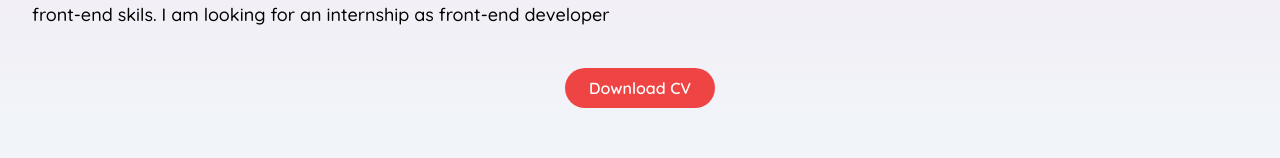
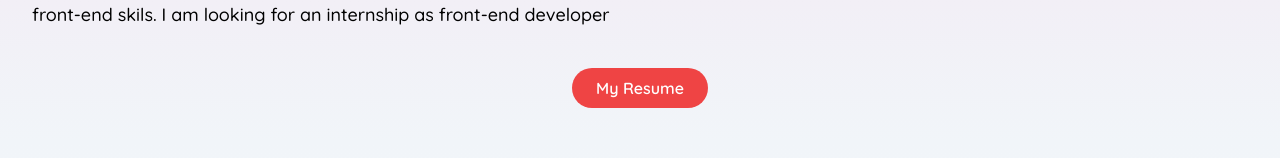
Before and after one commit to huynth1801/huuhuy-porfolio, a React (Create React App) app: page / in a window 1280 px wide. Shown: the part 793-951 px from the top of the page. Built offline with nearby package versions, Linux system fonts and the light colour scheme; a web font is replaced by a local one.

Commit message:
add download button

```diff
--- a/src/components/About/About.jsx
+++ b/src/components/About/About.jsx
@@ -3,6 +3,7 @@ import Typewriter from "typewriter-effect";
 import { useState } from "react";
 import { motion } from "framer-motion";
 import { fadeIn } from "../fadeIn";
+import resume from "./../../assets/resume/myresume.doc";
 
 const About = () => {
   const [state] = useState({
@@ -77,13 +78,15 @@ const About = () => {
         </p>
       </motion.div>
       <div className="py-4">
-        <button
-          className="transition ease-in-out delay-150 bg-red-500  my-4
+        <a href={resume} download="myresume">
+          <button
+            className="transition ease-in-out delay-150 bg-red-500  my-4
             rounded-full py-2 px-6 text-white font-semibold hover:-translate-y-1 hover:scale-110
          hover:bg-red-900 duration-300"
-        >
-          Download CV
-        </button>
+          >
+            My Resume
+          </button>
+        </a>
       </div>
     </section>
   );
```
Also changed, not shown: 1 other file (tests, documents, lock files or other folders).
